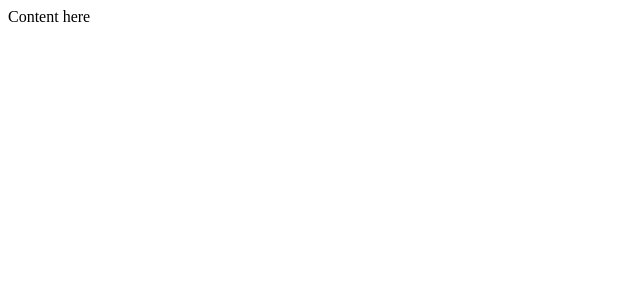
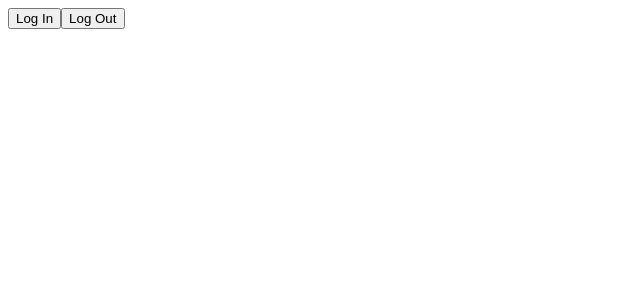
Before and after one commit to eyesidol/FinalProject, a React (Create React App) app in the folder client/: page /test-page in a window 1280 px wide. Shown: the top 300 px of the page, without its empty margins (0-640 px from the left). Built offline with nearby package versions, Linux system fonts and the light colour scheme.

Commit message:
auth0 working need env tho

```diff
--- a/client/src/App.js
+++ b/client/src/App.js
@@ -2,6 +2,9 @@ import Homepage from "./Homepage";
 import Test from "./Test";
 
 import { BrowserRouter, Routes, Route } from "react-router-dom";
+
+import LoginButton from "./LoginButton";
+import LogoutButton from "./LogoutButton";
 
 const App = () => {
   return (
@@ -9,7 +12,7 @@ const App = () => {
       <Routes>
         <Route path="/:id" element={<Homepage />} />
         <Route path="/" element={<Homepage />} />
-        <Route path="/test-page" element={<Test />} />
+        <Route path="/test-page" element={<Test LoginButton={LoginButton} LogoutButton={LogoutButton} />} />
       </Routes>
     </BrowserRouter>
   );
--- /dev/null
+++ b/client/src/LoginButton.js
@@ -0,0 +1,9 @@
+import { useAuth0 } from "@auth0/auth0-react";
+
+const LoginButton = () => {
+    const { loginWithRedirect } = useAuth0();
+
+    return <button onClick={() => loginWithRedirect()}>Log In</button>;
+}
+
+export default LoginButton;
--- /dev/null
+++ b/client/src/LogoutButton.js
@@ -0,0 +1,13 @@
+import { useAuth0 } from "@auth0/auth0-react";
+
+const LogoutButton = () => {
+    const { logout } = useAuth0();
+
+    return (
+        <button onClick={() => logout({ returnTo: window.location.origin })}>
+          Log Out
+        </button>
+      );
+}
+
+export default LogoutButton;
--- a/client/src/Test.js
+++ b/client/src/Test.js
@@ -1,8 +1,13 @@
-const Test = () => {
+const Test = ({LoginButton, LogoutButton}) => {
 
 
 
-  return <div>Content here</div>;
+  return <div>
+
+<LoginButton />
+<LogoutButton />
+
+  </div>;
 };
 
 export default Test;
--- a/client/src/index.js
+++ b/client/src/index.js
@@ -1,11 +1,20 @@
 import React from "react";
 import ReactDOM from "react-dom/client";
+import { Auth0Provider } from "@auth0/auth0-react";
 
 import App from "./App";
+
+// make env for auth0
 
 const root = ReactDOM.createRoot(document.getElementById("root"));
 root.render(
   <React.StrictMode>
+      <Auth0Provider
+    domain="dev-6cdvbdwrpi1z7vgp.us.auth0.com"
+    clientId="D32gB50pC9DCwH17PZYEzwVHDDcXAwUZ"
+    redirectUri={window.location.origin}
+  >
     <App />
+    </Auth0Provider>
   </React.StrictMode>
 );
--- a/package.json
+++ b/package.json
@@ -1,6 +1,5 @@
 {
   "dependencies": {
-    "@auth0/auth0-react": "^1.12.0",
-    "auth0": "^2.44.0"
+    "@auth0/auth0-react": "^1.12.0"
   }
 }
```
Also changed, not shown: 1 other file (tests, documents, lock files or other folders).
